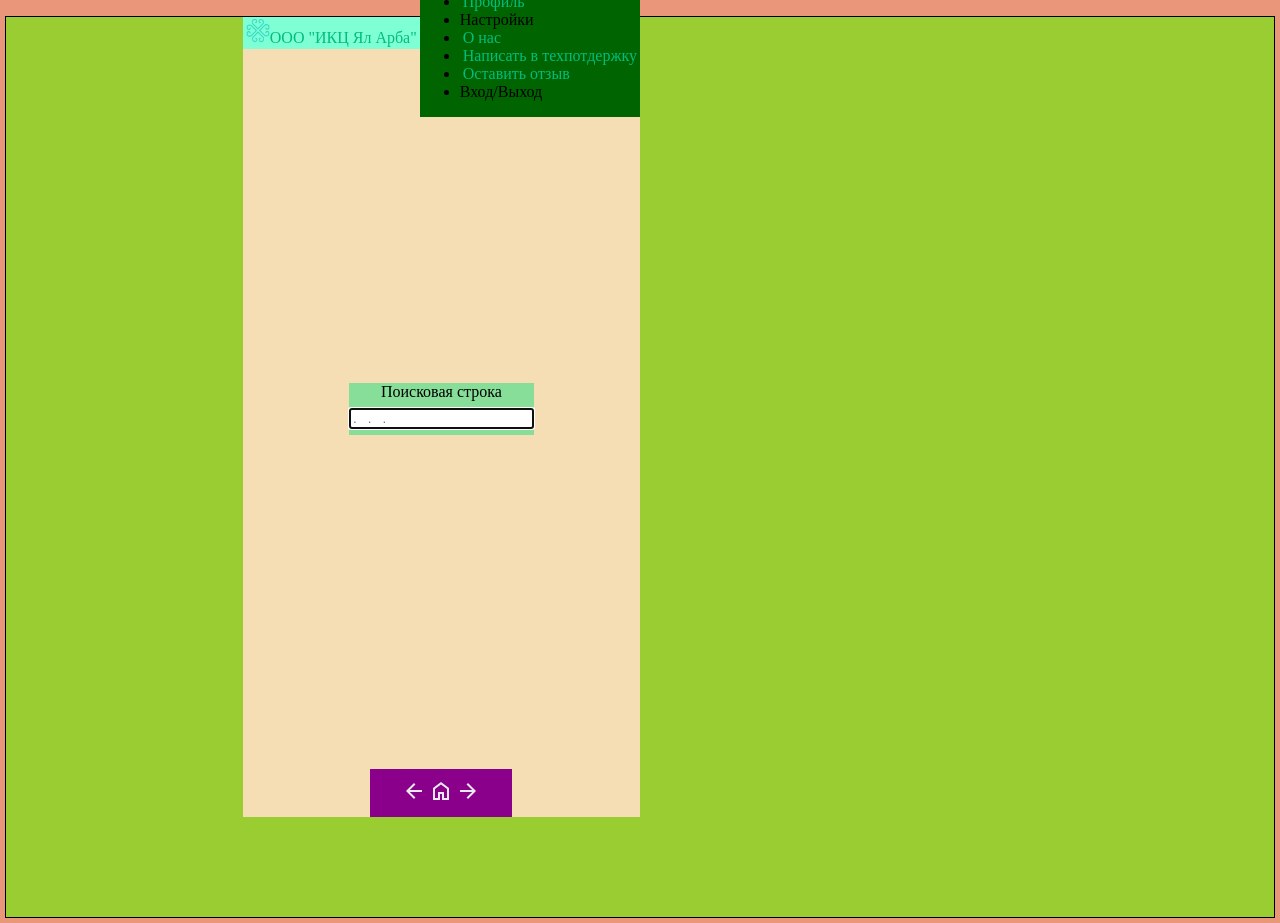
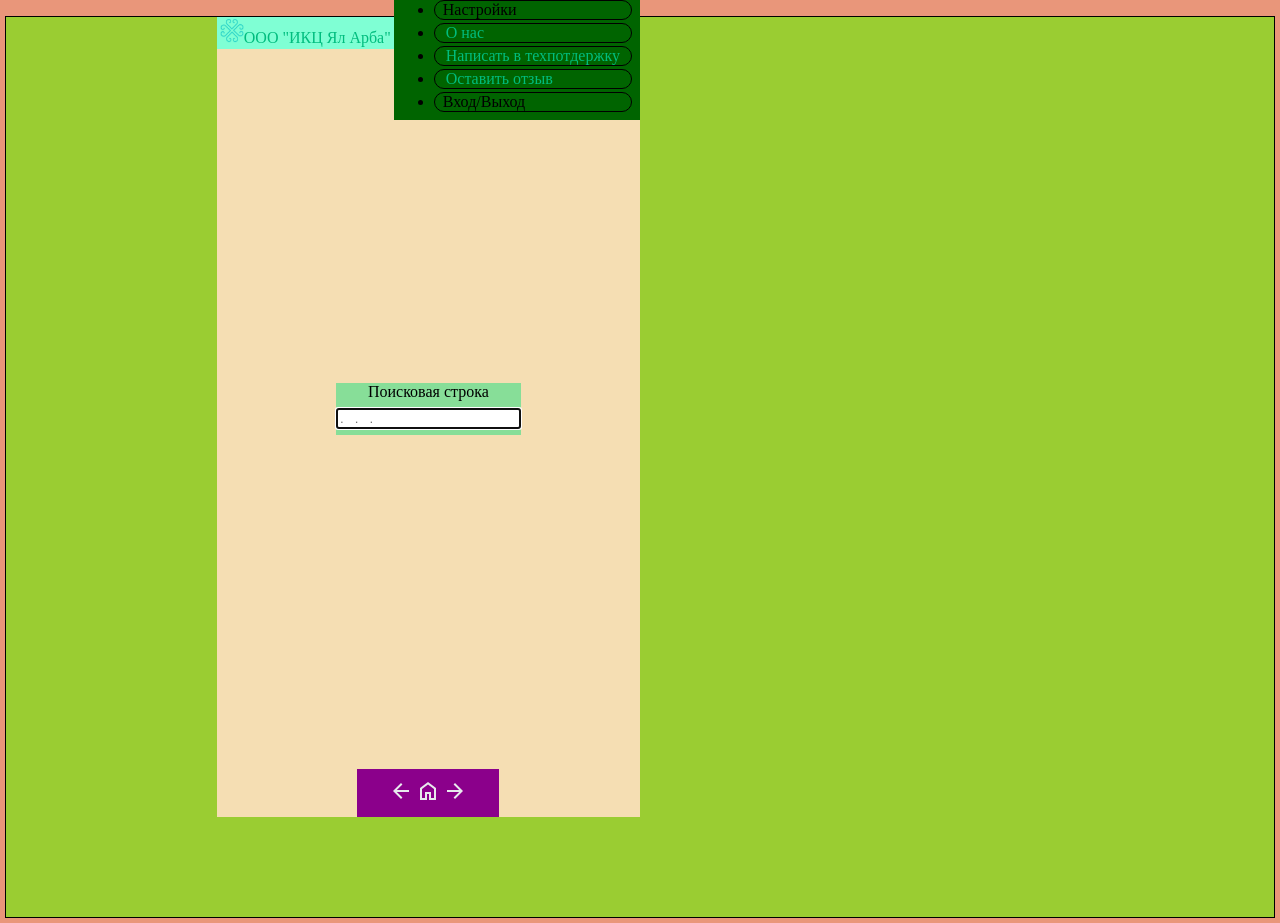
Before and after one commit to valitovgaziz/spa_, a Vue app: page / in a window 1280 px wide. Built offline with nearby package versions, Linux system fonts and the light colour scheme.

Commit message:
Prettify menu.

```diff
--- a/src/components/header.vue
+++ b/src/components/header.vue
@@ -16,13 +16,30 @@
 </template>
 
 
-<style scoped>
+<style>
 .header {
     background-color: aquamarine;
     display: flex;
     flex-direction: row;
     align-items: center;
     height: 2rem;
+}
+
+ul {
+    margin: 0 0.5rem 0.5rem 0;
+}
+
+li {
+    margin: 3px 0;
+    border: solid 1px black;
+    border-radius: 1rem;
+    padding: 0 0.5rem;
+}
+
+li:hover {
+    cursor: pointer;
+    background-color: rgb(153, 204, 204);
+    border-radius: 1rem;
 }
 
 img {
@@ -33,11 +50,6 @@ img {
     background-color: darkgreen;
     width: fit-content;
 }
-
-.menu:hover {
-    cursor: pointer;
-    background-color: rgb(75, 137, 137);
-}
 </style>
 
 
```
